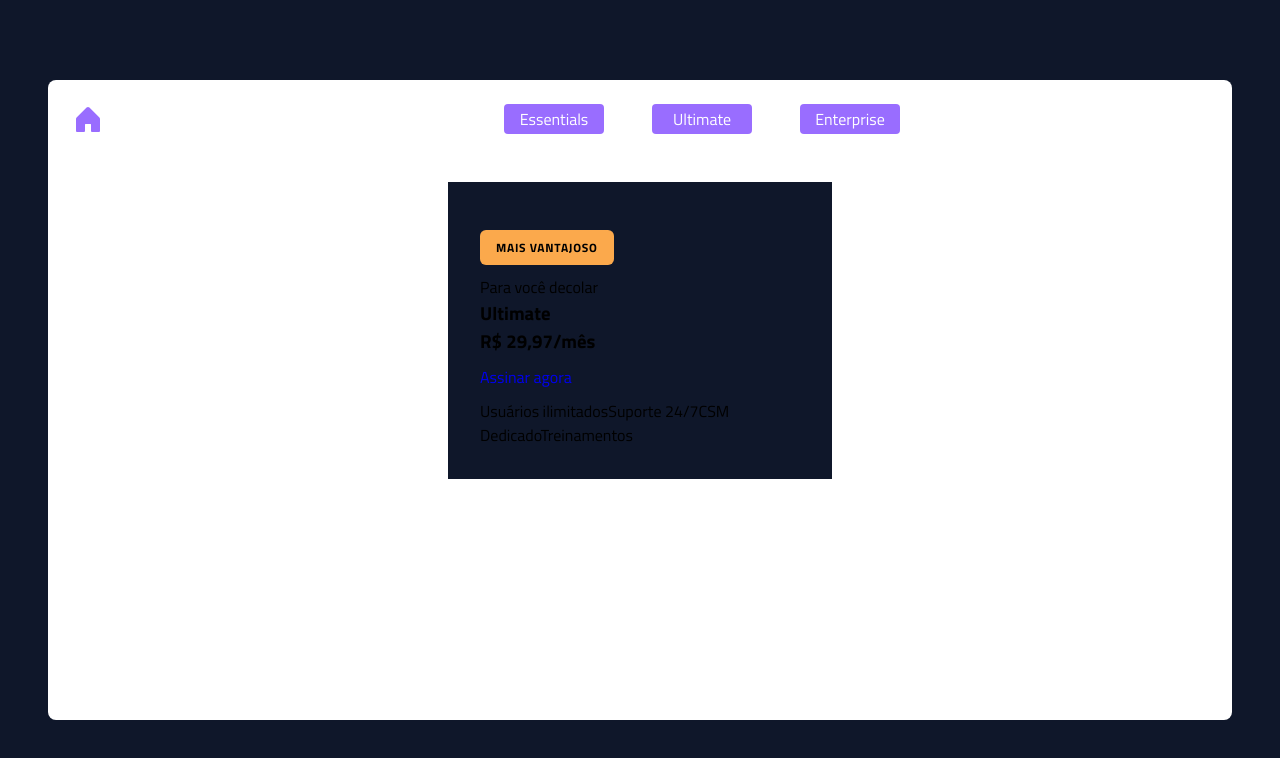
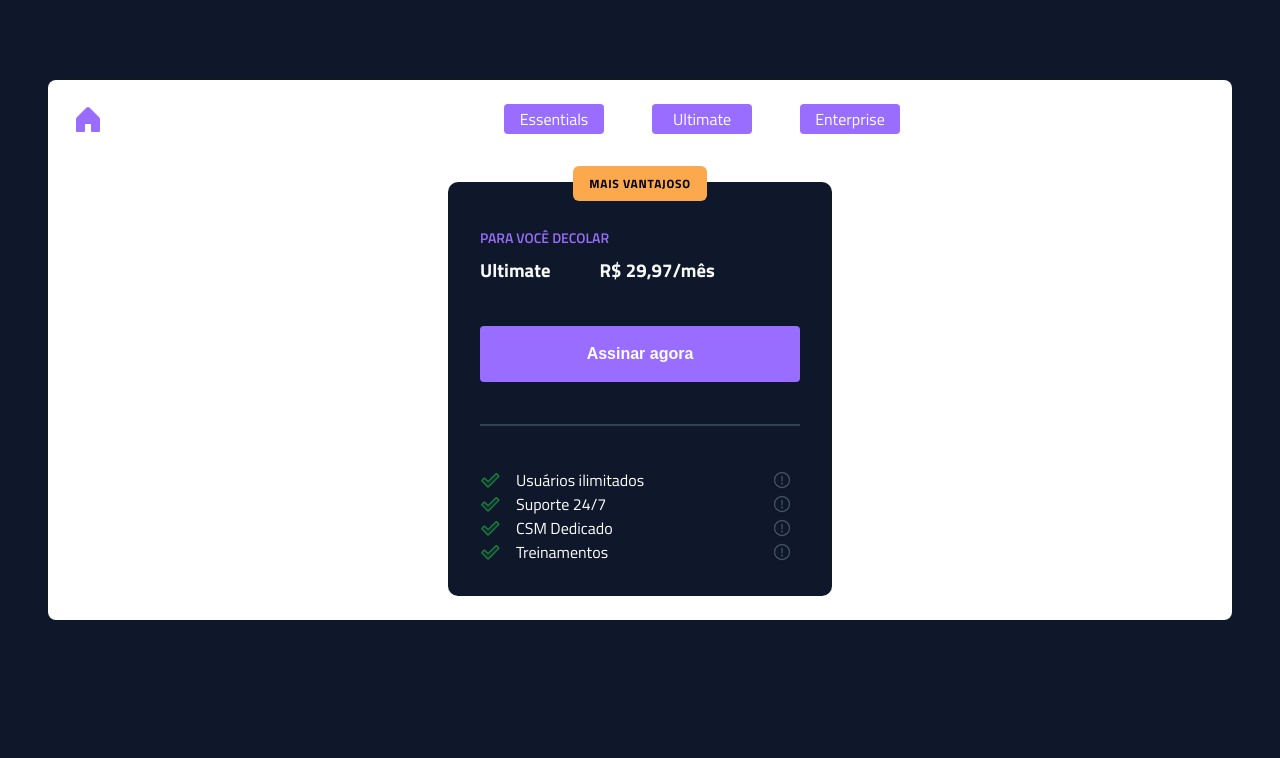
Before and after one commit to marclipe/pricing-table, a React (Vite) app: page /ultimate in a window 1280 px wide. Shown: the top 758 px of the page. Built offline with nearby package versions, Linux system fonts and the light colour scheme.

Commit message:
Add styles to Ultimate Page

```diff
--- a/src/layouts/styles.ts
+++ b/src/layouts/styles.ts
@@ -3,7 +3,7 @@ import { styled } from "styled-components";
 export const LayoutContainer = styled.div`
   max-width: 74rem;
   min-width: 18.75rem;
-  height: calc(100vh - 10rem);
+  /* height: calc(100vh - 10rem); */
   margin: 5rem auto;
   padding: 1.5rem;
 
--- a/src/pages/Ultimate/index.tsx
+++ b/src/pages/Ultimate/index.tsx
@@ -1,4 +1,5 @@
-import { ContainerUltimate, TitleConteiner, Advantage } from "./styles";
+import { CheckFat, WarningCircle } from "@phosphor-icons/react";
+import { ContainerUltimate, TitleConteiner, Advantage, ContainerButton, ItemPlans } from "./styles";
 
 export const Ultimate = () => {
   return (
@@ -11,13 +12,48 @@ export const Ultimate = () => {
           <h3>R$ 29,97/mês</h3>
         </div>
       </TitleConteiner>
-      <a href="#">Assinar agora</a>
+      <ContainerButton>
+        <button>Assinar agora</button>
+      </ContainerButton>
+      <hr />
+      <ItemPlans>
+        <div className="containerPlans">
           <div>
+            <CheckFat color="#1B873F" size={20} weight="duotone" />
             <span>Usuários ilimitados</span>
+          </div>
+          <div className="warningCircle">
+            <WarningCircle color="#475569" size={20} />
+          </div>
+        </div>
+        <div className="containerPlans">
+          <div>
+            <CheckFat color="#1B873F" size={20} weight="duotone" />
             <span>Suporte 24/7</span>
+          </div>
+          <div className="warningCircle">
+            <WarningCircle color="#475569" size={20} />
+          </div>
+        </div>
+        <div className="containerPlans">
+          <div>
+            <CheckFat color="#1B873F" size={20} weight="duotone" />
             <span>CSM Dedicado</span>
+          </div>
+          <div className="warningCircle">
+            <WarningCircle color="#475569" size={20} />
+          </div>
+        </div>
+        <div className="containerPlans">
+          <div>
+            <CheckFat color="#1B873F" size={20} weight="duotone" />
             <span>Treinamentos</span>
           </div>
+          <div className="warningCircle">
+            <WarningCircle color="#475569" size={20} />
+          </div>
+        </div>
+      </ItemPlans>
     </ContainerUltimate>
   );
 }
--- a/src/pages/Ultimate/styles.ts
+++ b/src/pages/Ultimate/styles.ts
@@ -3,22 +3,95 @@ import { styled } from "styled-components";
 export const ContainerUltimate = styled.section`
   background-color: ${(props) => props.theme["gray-900"]};
   width: 24rem;
-  padding: 3rem 2rem 2rem 2rem;
+  padding: 0 2rem 2rem 2rem;
   margin: 0 auto;
   align-items: flex-start;
   gap: 0.625rem;
   display: flex;
   flex-direction: column;
+  border-radius: 10px;
+
+  hr {
+    width: 20rem;
+    border: 1px solid ${props => props.theme["gray-700"]};
+    margin: 2rem 0;
+  }
 `;
 
-export const TitleConteiner = styled.div``;
+export const TitleConteiner = styled.div`
+  p {
+    color: ${(props) => props.theme["purple-100"]};
+    font-size: 0.875rem;
+    font-weight: 600;
+    text-transform: uppercase;
+    padding-bottom: 0.5rem;
+  }
+
+  div {
+    display: flex;
+    gap: 3.063rem;
+    h3 {
+      color: ${(props) => props.theme["gray-50"]};
+    }
+  }
+`;
 
 export const Advantage = styled.div`
   background-color: ${(props) => props.theme.orange};
-  padding: 8px 16px;
+  padding: 0.5rem 1rem;
   border-radius: 6px;
   font-size: 0.75rem;
   font-weight: 700;
   letter-spacing: 0.72px;
   text-transform: uppercase;
+  transform: translate(0, -1rem);
+  margin: 0 auto;
 `;
+
+export const ContainerButton = styled.div`
+  display: flex;
+  justify-content: center;
+  margin: 2rem 0 0;
+
+  button {
+    border: none;
+    width: 20rem;
+    height: 3.5rem;
+    cursor: pointer;
+
+    display: flex;
+    padding: 16px 24px;
+    justify-content: center;
+    align-items: center;
+    gap: 10px;
+    border-radius: 4px;
+
+    background-color: ${(props) => props.theme["purple-100"]};
+    color: ${(props) => props.theme.white};
+    font-weight: 700;
+  }
+`;
+
+export const ItemPlans = styled.div`
+  /* display: flex;
+  flex-direction: column;
+  gap: 1rem; */
+
+  div {
+    display: flex;
+    align-items: center;
+    gap: 8px;
+    span {
+      margin-left: 0.5rem;
+      color: ${(props) => props.theme.white};
+    }
+  }
+
+  .containerPlans {
+    display: flex;
+    justify-content: space-between;
+    gap: 8rem;
+    align-items: center;
+    flex-direction: row;
+  }
+`;
```
Lines whose indentation alone changed are shown as unchanged.
